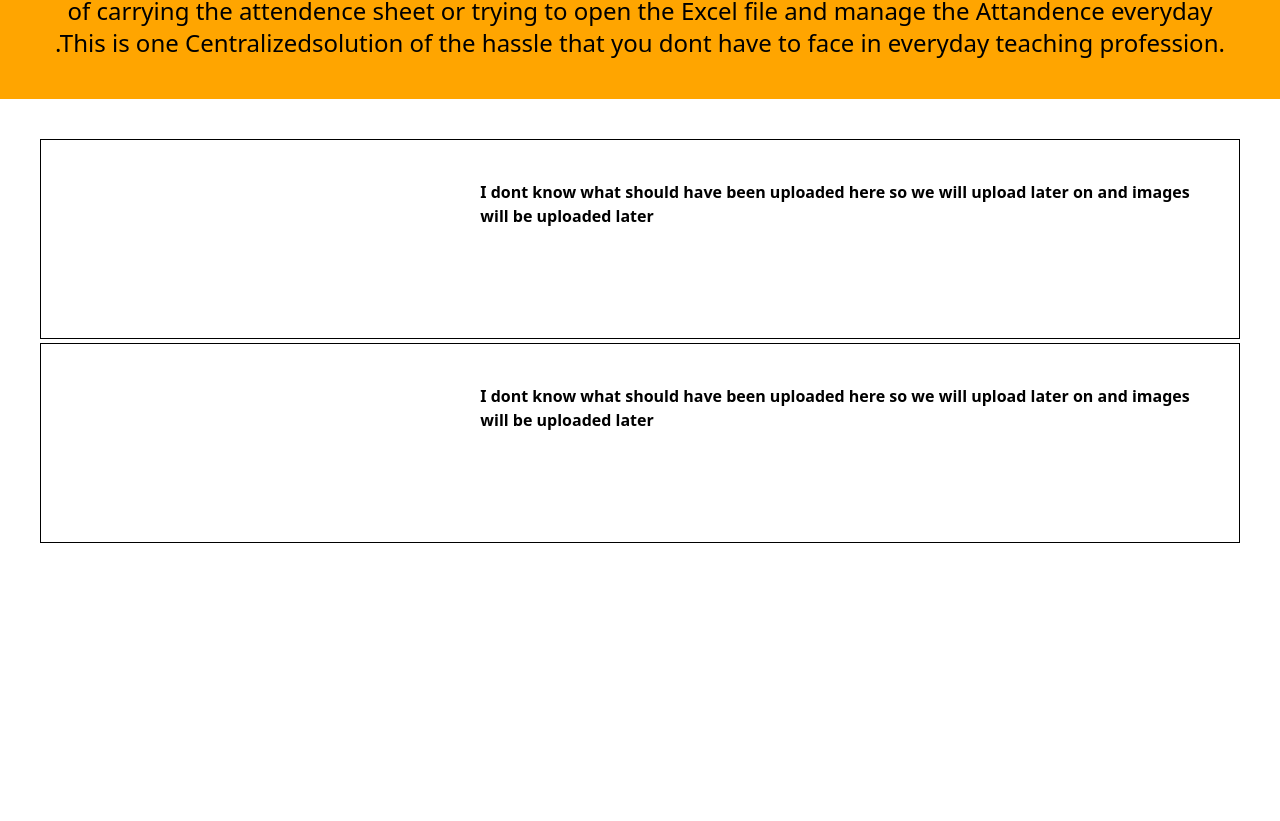
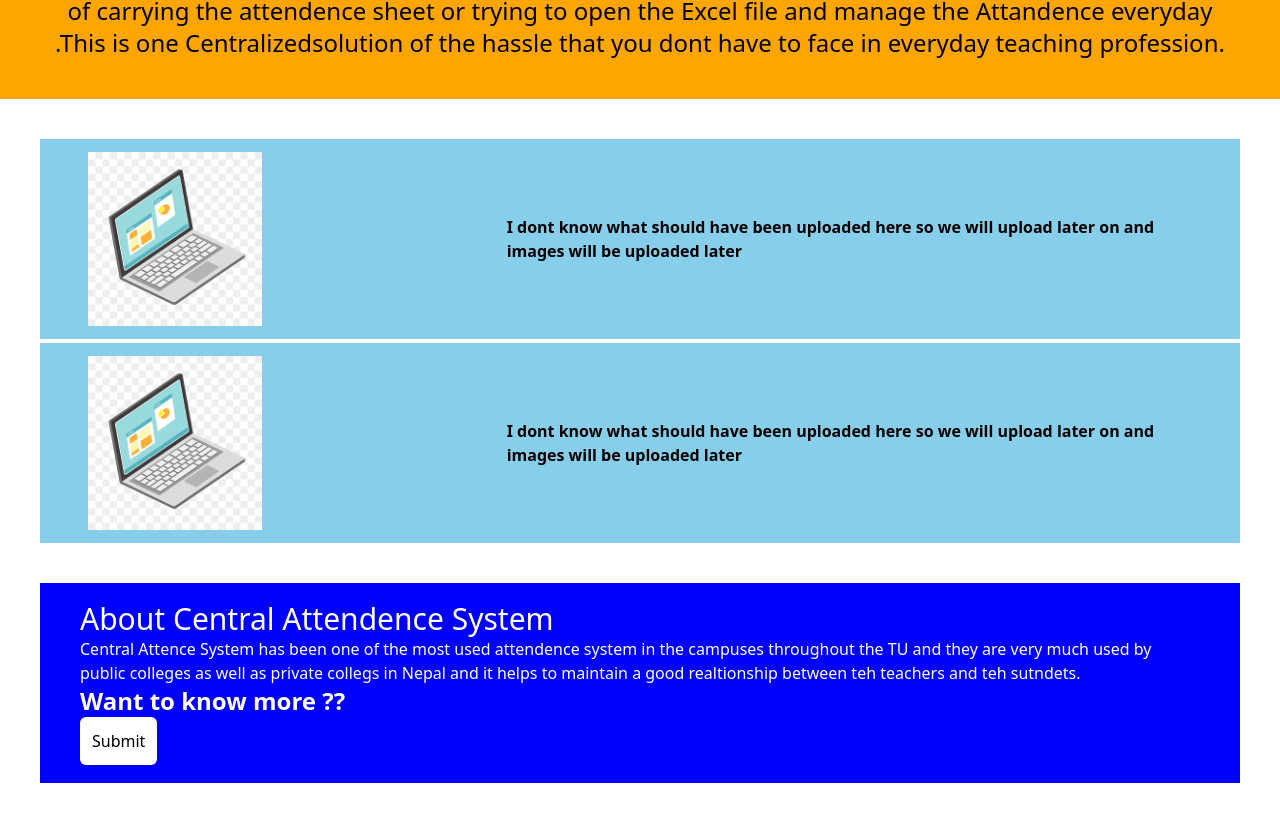
Before and after one commit to SaugatPoudell/CAS, a React (Create React App) app: page / in a window 1280 px wide. Shown: the part 269-1090 px from the top of the page. Before the commit the page ends 852 px from the top, so only its background shows below. Built offline with nearby package versions, Linux system fonts and the light colour scheme.

Commit message:
Basic UI

```diff
--- a/src/App.js
+++ b/src/App.js
@@ -4,6 +4,7 @@ import { Navbar } from './Navbar/Navbar';
 import Header from './Components/Header';
 import Banner from './Components/Banner';
 import { Customers } from './Components/Customers';
+import  {AboutUs} from './Components/AboutUs';
 
 function App() {
   return (
@@ -11,6 +12,7 @@ function App() {
      <Header/>
      <Banner/>
      <Customers/>
+     <AboutUs/>
 
     </div>
   );
--- /dev/null
+++ b/src/Components/AboutUs.jsx
@@ -0,0 +1,18 @@
+import React from 'react'
+
+export const AboutUs = () => {
+  return (
+    <div className='bg-[blue] w-[full] h-[200px] flex items-center justify-center m-10'>
+        <div className='m-10 mt-0 mb-0 '>
+            <h2 className='text-white text-3xl '> About Central Attendence System</h2>
+            <p className='text-white'>Central Attence System has been one of the most used attendence system in the campuses throughout the
+            TU and they are very much used by public colleges as well as private collegs in Nepal and it helps to maintain a good realtionship
+        between teh teachers and teh sutndets.</p>
+
+            <h1 className='text-white text-2xl font-bold'>Want to know more ??</h1>
+            <button type='submit' className='text-black  bg-[white] p-3 rounded-md'>Submit </button>
+
+        </div>
+    </div>
+  )
+}
--- a/src/Components/Customers.jsx
+++ b/src/Components/Customers.jsx
@@ -1,10 +1,14 @@
 import React from 'react'
+import laptop from '../Components/laptop.png'
+
 
 export const Customers = () => {
   return (
     <>
-    <div className='bg-[white] w-auto h-[200px] border border-black grid grid-cols-3 m-10 mb-1'>
-        <div className='col-span-1'></div>
+    <div className='bg-[skyblue] w-auto h-[200px]  grid grid-cols-3 m-10 mb-1 items-center pl-10'>
+        <div className='col-span-1  w-[190px] p-2'>
+          <img src={laptop}/>
+        </div>
         <div className='col-span-2'>
         <p className='p-10 font-bold '>
             I dont know what should have been uploaded here so we will upload later on and
@@ -12,8 +16,10 @@ export const Customers = () => {
          </div>
 
     </div>
-     <div className='bg-[white] w-auto h-[200px] border border-black grid grid-cols-3 m-10 mt-0'>
-     <div className='col-span-1'></div>
+     <div className='bg-[skyblue] w-auto h-[200px]  grid grid-cols-3 m-10 mt-0 items-center pl-10'>
+     <div className='col-span-1 w-[190px] p-2'>
+     <img src={laptop}/>
+     </div>
      <div className='col-span-2'>
      <p className='p-10 font-bold '>
          I dont know what should have been uploaded here so we will upload later on and
```
Also changed, not shown: public/set-of-students-concept-free-vector.jpg (added), src/Components/laptop.png (added).
